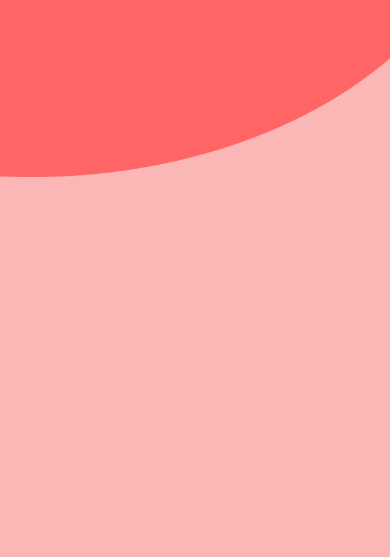
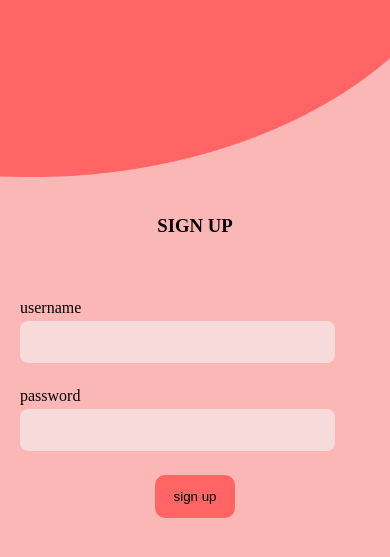
Before and after one commit to Jimmy21048/birthday-site, a React (Create React App) app: page / in a window 390 px wide. Shown: the part 265-822 px from the top of the page. Built offline with nearby package versions, Linux system fonts and the light colour scheme.

Commit message:
add signup page

```diff
--- a/package.json
+++ b/package.json
@@ -6,6 +6,7 @@
     "@testing-library/jest-dom": "^5.17.0",
     "@testing-library/react": "^13.4.0",
     "@testing-library/user-event": "^13.5.0",
+    "axios": "^1.7.2",
     "react": "^18.3.1",
     "react-dom": "^18.3.1",
     "react-router-dom": "^6.23.1",
--- a/src/components/App.css
+++ b/src/components/App.css
@@ -2,6 +2,9 @@
     margin:0;
     padding:0;
     box-sizing: border-box;
+}
+:root {
+    --color1: #ff6565;
 }
 .app {
     height: 100vh;
@@ -14,10 +17,76 @@
     background-position: center;
     background-repeat: no-repeat;
     background-size: cover;
+    display:flex;
+    overflow:hidden;
+}
+.signup-page-left {
+    width:50%;
+}
+.signup-page-right {
+    width:50%;
+    display:flex;
+    gap:5vh;
+    flex-direction:column;
+    justify-content: center;
+    align-items:center;
+}
+.auth-form {
+    width:350px;
+    height:max-content;
+    display:flex;
+    flex-direction: column;
+    gap:20px;
+}
+.auth-form label {
+    height:max-content;
+    display:flex;
+    flex-direction:column;
+    gap:4px;
+}
+.auth-form input {
+    height:5vh;
+    width:90%;
+    border:none;
+    border-radius: 8px;
+    background-color: #f7dbdb;
+    padding-left:5px;
+}
+.auth-form p {
+    color:red;
+}
+input:focus {
+    outline: none;
+}
+.auth-form button {
+    width:80px;
+    height: 5vh;
+    border-radius:10px;
+    background-color: var(--color1);
+    border:none;
+    cursor:pointer;
 }
 
-@media screen and (max-width:800px) {
+@media screen and (max-width:1000px) {
     .signup-page {
         background-image: url('../images/signup-bgc.png');
+        flex-direction: column;
+        justify-content: space-around;
+        padding-bottom:5vh;
+    }
+    .signup-page-left {
+        width:100%;
+        height:50vh;
+    }
+    .signup-page-right {
+        max-height:50vh;
+        width:100%;
+    }
+    .auth-form {
+        max-width:95vw;
+        align-items: center;
+    }
+    .auth-form label {
+        width:100%;
     }
 }
--- a/src/components/App.js
+++ b/src/components/App.js
@@ -1,10 +1,14 @@
 import './App.css';
 import Signup from './Signup';
+import { Routes, Route } from 'react-router-dom';
 
 export default function App() {
     return (
         <div className="app">
-            <Signup />
+            <Routes>
+                <Route path='/' element={<Signup />} />
+            </Routes>
+
         </div>
     )
 }
--- a/src/components/Signup.js
+++ b/src/components/Signup.js
@@ -1,7 +1,81 @@
+import { useEffect, useState } from 'react';
+import axios from 'axios';
 export default function Signup() {
+    const [ inputs, setInputs] = useState({username: '', password: ''});
+    const [feedback, setFeedback] = useState({});
+    const [login, setLogin] = useState(false);
+
+
+    function handleChange(e) {
+        const name = e.target.name;
+        const value = e.target.value;
+
+        setInputs(values => ({...values, [name]: value}));
+    }
+
+    const  handleSignup = async (e) => {
+        e.preventDefault();
+
+            axios.post('http://localhost:/Bday/signup.php', inputs, { headers: { 'Content-Type': 'application/json'}})
+            .then(response => {
+                if(response.data.error) {
+                    console.log(response.data.error);
+                } else {
+                    setFeedback(response.data);
+                    setTimeout(() => {
+                        setFeedback({});
+                    }, 10000);
+                    if(response.data.success) {
+                        setLogin(true);
+                    }
+                }
+                setInputs({username: '', password: ''});
+            })
+    }
+
+    const handleLogin = (e) => {
+        e.preventDefault();
+    }
+
     return (
         <div className="signup-page">
+            <div className="signup-page-left"></div>
+            <div className="signup-page-right">
+                <h3>{ login ? 'LOG IN' : 'SIGN UP' }</h3>
+                {
+                    login ?
+                    <form className="auth-form" onSubmit={handleLogin}>
+                        <h4 style={{color: "green"}}>{ feedback.success ? feedback.success : '' }</h4>
+                        <label>username
+                            <input type="text" name="username" autoComplete="off" value={inputs.username} onChange={handleChange}/>
+                        </label>
 
+                        <label>password
+                            <input type="password" name="password" autoComplete="off" value={inputs.password} onChange={handleChange} />
+                        </label>
+
+                    <button>log in</button>
+                </form>
+                 :
+
+                <form className="auth-form" onSubmit={handleSignup}>
+                <h4 style={{color: "green"}}>{ feedback.success ? feedback.success : '' }</h4>
+                    <label>username
+                        <input type="text" name="username" autoComplete="off" value={inputs.username} onChange={handleChange}/>
+                        <p>{!feedback.success ? feedback.username : ''}</p>
+                    </label>
+
+
+                    <label>password
+                        <input type="password" name="password" autoComplete="off" value={inputs.password} onChange={handleChange} />
+                        <p>{ !feedback.sucess ? feedback.password : '' }</p>
+                    </label>
+
+                <button>sign up</button>
+                </form>
+                }
+
+            </div>
         </div>
     )
 }
--- a/src/index.js
+++ b/src/index.js
@@ -2,11 +2,15 @@ import React from 'react';
 import ReactDOM from 'react-dom/client';
 import reportWebVitals from './reportWebVitals';
 import App from './components/App';
+import { BrowserRouter } from 'react-router-dom';
 
 const root = ReactDOM.createRoot(document.getElementById('root'));
 root.render(
   <React.StrictMode>
-    <App />
+    <BrowserRouter>
+      <App />
+    </BrowserRouter>
+
   </React.StrictMode>
 );
 
```
Also changed, not shown: 1 other file (tests, documents, lock files or other folders).
